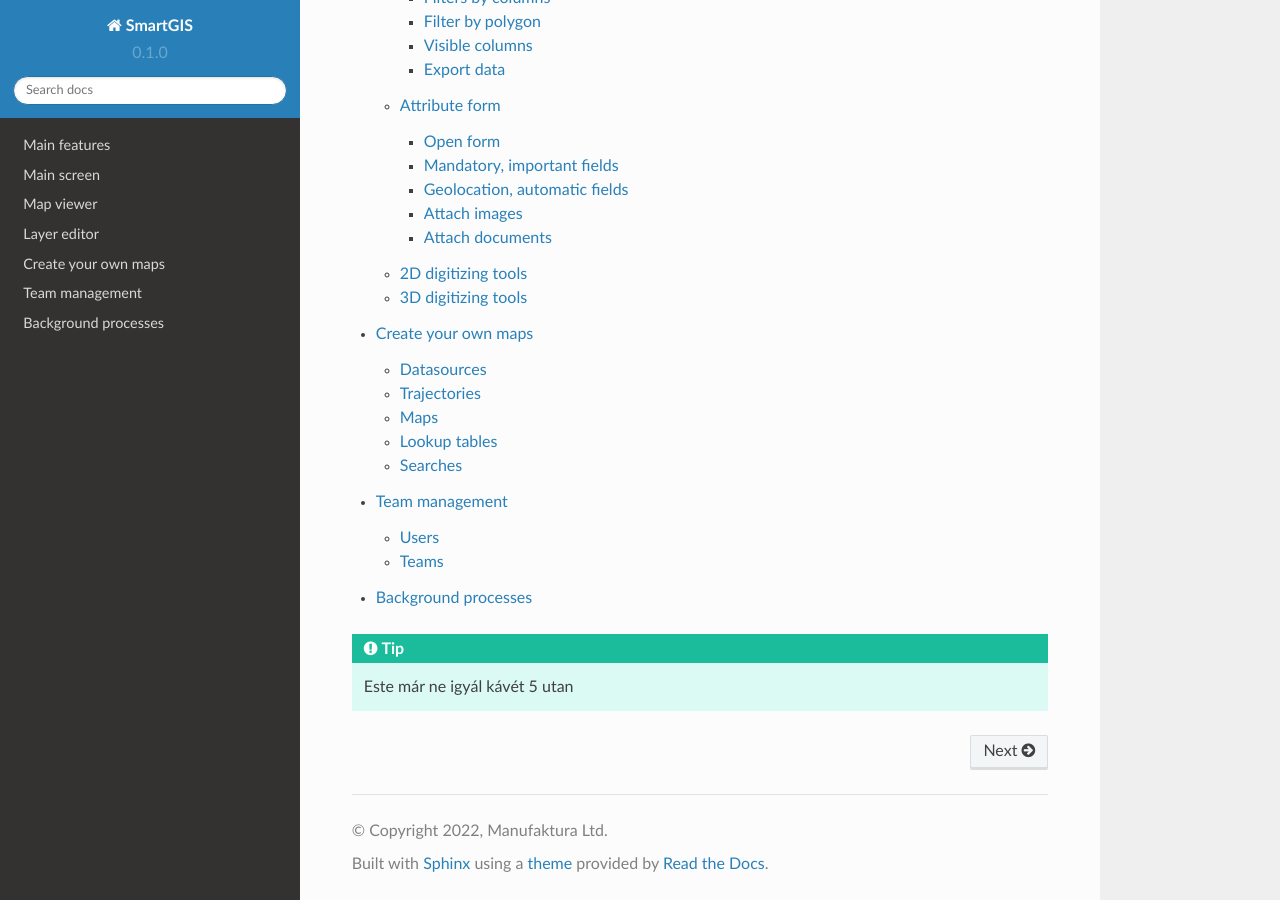
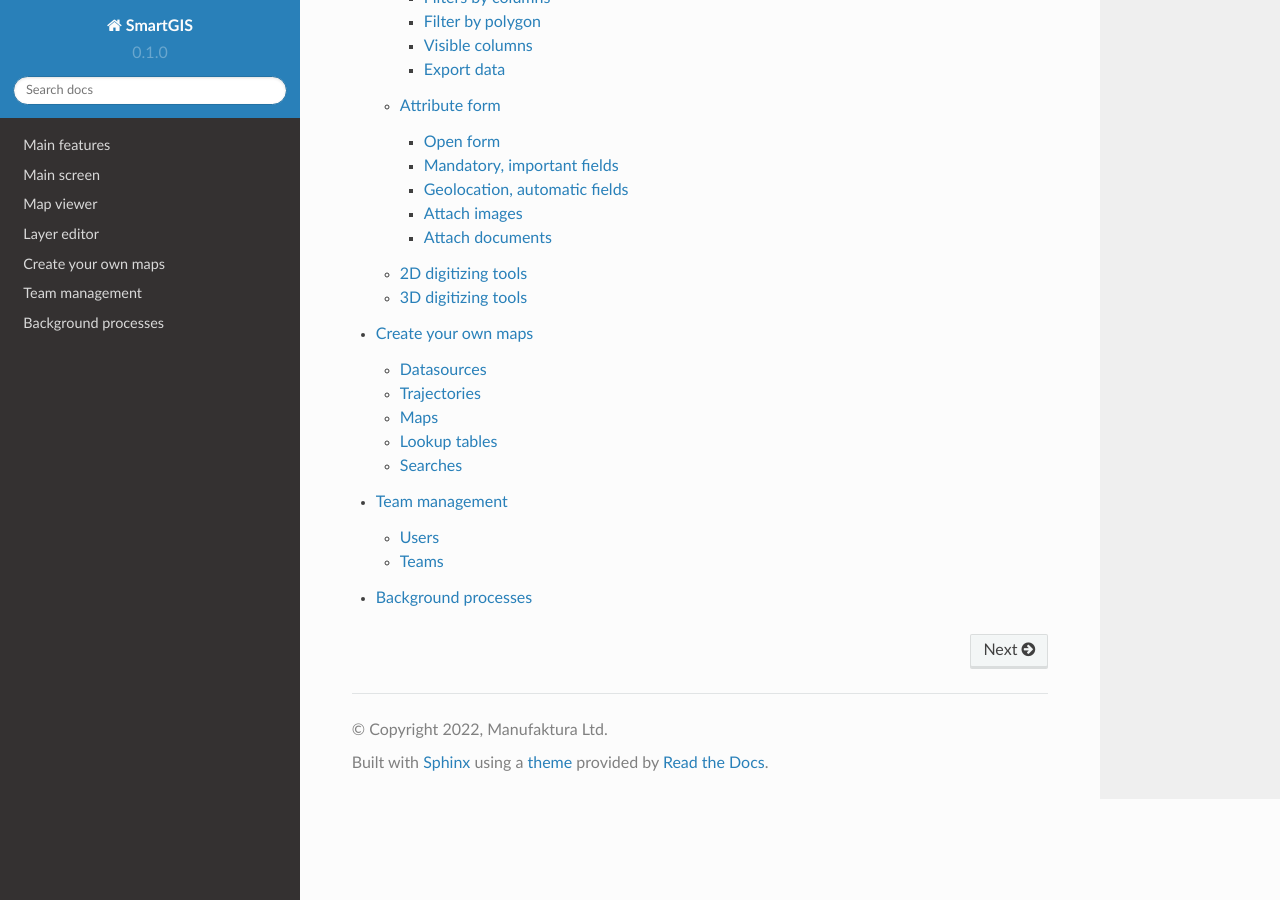
Before and after one commit to aprojanos/smartgis-tutorial, a Sphinx documentation site: the page built from docs/source/index.rst, in a window 1280 px wide and 900 px high, scrolled down 955 px. Built offline with Sphinx 7.4.7 and the Read the Docs theme 2.0.0, drawn with Linux system fonts in a browser that asks for light colours.

Commit message:
small changes

```diff
--- a/docs/source/index.rst
+++ b/docs/source/index.rst
@@ -18,6 +18,3 @@ Contents
     mapadmin
     users
     processes
-
-.. tip::
-   Este már ne igyál kávét 5 utan
--- a/docs/source/introduction.rst
+++ b/docs/source/introduction.rst
@@ -32,8 +32,8 @@ You can use SmartGIS online, where we create a copy of the application and host
 It is also possible to install the complete system on the customer's server. In this case you must meet certain requirements:
 
 * linux
-* docker installed > 19.0.3
-* docker-compose installed > 1.29.2
+* docker installed >= 19.0.3
+* docker-compose installed >= 1.29.2
 * ssh access and public ip during installation
 
 
```
